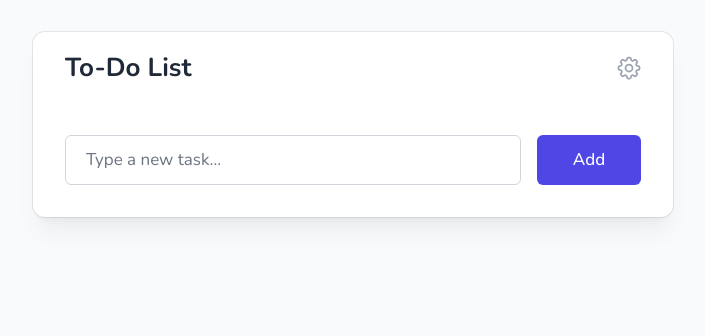
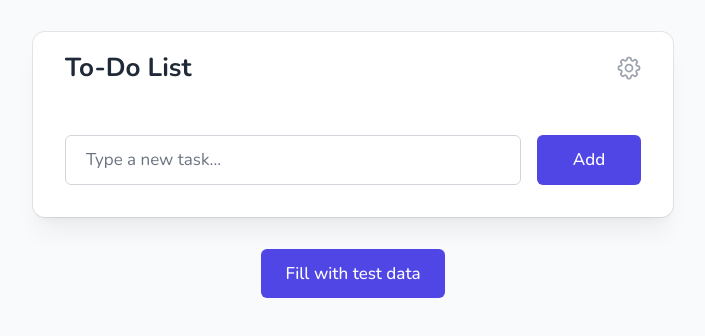
Before and after one commit to Dimox/vue-to-do-list, a Vue app: page / in a window 1280 px wide. Shown: the top 336 px of the page, without its empty margins (287-992 px from the left). Built offline with nearby package versions, Linux system fonts and the light colour scheme.

Commit message:
feat(ui): add 'Fill with test data' button

```diff
--- a/package.json
+++ b/package.json
@@ -1,6 +1,6 @@
 {
   "name": "vue-to-do-list",
-  "version": "3.4.0",
+  "version": "3.5.0",
   "type": "module",
   "homepage": "https://github.com/Dimox/vue-to-do-list",
   "author": "Dimox",
--- a/src/App.vue
+++ b/src/App.vue
@@ -1,5 +1,6 @@
 <template>
   <div class="app">
+    <div class="app__container">
       <header class="app__header">
         <h1 class="app__title">To-Do List</h1>
         <Tooltip :text="t('settings')">
@@ -26,6 +27,8 @@
       </main>
       <Dialog :open="isSettingsOpen" :component="Settings" type="flyout" @close="isSettingsOpen = false" />
     </div>
+    <Btn v-if="isFirstLaunch" class="app__test-data" @click="addTestData">{{ t('fillWithTestData') }}</Btn>
+  </div>
 </template>
 
 <script setup lang="ts">
@@ -40,9 +43,10 @@ import Settings from './components/Settings.vue'
 import ToDoItem from './components/ToDoItem.vue'
 import Tooltip from './components/Tooltip.vue'
 import { useToDo } from './composables/useToDo'
-import { t } from './i18n'
+import { t, lang } from './i18n'
+import { testData } from './i18n/messages'
 
-const { toDoItems, toDoOptions } = useToDo()
+const { toDoItems, updateToDoItems, toDoOptions, updateToDoOptions } = useToDo()
 const itemsEl = ref()
 const isDragging = ref(false)
 const isSettingsOpen = ref(false)
@@ -50,6 +54,7 @@ const isSettingsOpen = ref(false)
 const colorScheme = computed(() => toDoOptions.value.colorScheme)
 const appWidth = computed(() => toDoOptions.value.appWidth + 'px')
 const accentColor = computed(() => toDoOptions.value.accentColor)
+const isFirstLaunch = computed(() => toDoOptions.value.isFirstLaunch)
 
 const setCssVars = () => {
   const styles = {
@@ -96,10 +101,26 @@ useSortable(itemsEl, toDoItems, {
     })
   },
 })
+
+const addTestData = () => {
+  const items = testData[lang.value].map(item => ({
+    id: (Date.now() * Math.random()).toString(),
+    createdAt: new Date(),
+    text: item,
+    checked: false,
+    pinned: false,
+  }))
+  updateToDoItems(items)
+
+  const options = toDoOptions.value
+  options.isFirstLaunch = false
+  updateToDoOptions(options)
+}
 </script>
 
 <style lang="scss">
 .app {
+  &__container {
     --border-opacity: 0.1;
     --spread-shadow: 5%;
     --min-margin-inline: 2rem;
@@ -124,6 +145,7 @@ useSortable(itemsEl, toDoItems, {
 
     &:has(.add-to-do__textarea :focus) {
       --spread-shadow: 15%;
+    }
   }
 
   &__header {
@@ -250,5 +272,9 @@ useSortable(itemsEl, toDoItems, {
     background: var(--color-bg-primary);
     border-radius: 0 0 1.5rem 1.5rem;
   }
+
+  &__test-data {
+    margin-inline: auto;
+  }
 }
 </style>
--- a/src/components/AddToDo.vue
+++ b/src/components/AddToDo.vue
@@ -27,7 +27,7 @@ import { useToDo } from '@/composables/useToDo'
 import { t } from '@/i18n'
 import { makeSelectedTextBold } from '@/utils'
 
-const { addToDoItem } = useToDo()
+const { addToDoItem, toDoOptions, updateToDoOptions } = useToDo()
 const textarea = useTemplateRef('textarea')
 const toDoText = ref('')
 
@@ -41,6 +41,11 @@ const addToDo = () => {
     pinned: false,
   })
   toDoText.value = ''
+
+  const options = toDoOptions.value
+  options.isFirstLaunch = false
+  updateToDoOptions(options)
+
   // eslint-disable-next-line
   textarea.value?.resetHeight()
 }
--- a/src/composables/useToDoStorage.ts
+++ b/src/composables/useToDoStorage.ts
@@ -6,6 +6,7 @@ export const defaultOptions: ToDoOptions = {
   colorScheme: 'auto',
   appWidth: '640',
   accentColor: '#4f46e5',
+  isFirstLaunch: true,
 }
 
 export const useToDoStorage = () => {
--- a/src/i18n/index.ts
+++ b/src/i18n/index.ts
@@ -5,7 +5,7 @@ import { messages } from './messages'
 import { useToDoStorage } from '@/composables/useToDoStorage'
 
 const storage = useToDoStorage()
-const lang = computed(() => storage.value.options.lang)
+export const lang = computed(() => storage.value.options.lang)
 export const t = (key: keyof typeof messages) => messages[key][lang.value]
 export const tHtml = (key: keyof typeof messages) =>
   DOMPurify.sanitize(marked.parse(messages[key][lang.value]) as string)
--- a/src/i18n/messages.ts
+++ b/src/i18n/messages.ts
@@ -131,4 +131,29 @@ export const messages = {
     en: 'Restore defaults',
     ru: 'Сбросить настройки',
   },
+  fillWithTestData: {
+    en: 'Fill with test data',
+    ru: 'Заполнить тестовыми данными',
+  },
 }
+
+export const testData = {
+  en: [
+    '🛒 **Buy groceries** - Milk, eggs, and bread',
+    "📞 *Call Mom* - Remind her about the doctor's appointment",
+    '📚 [Read the documentation](https://www.markdownguide.org/basic-syntax/) - Learn Markdown syntax',
+    '🗓️ **Schedule a meeting** - Discuss Q1 goals with the team',
+    '📖 Start a new book - ***"The Great Gatsby"*** by F. Scott Fitzgerald',
+    '✈️ Plan a trip - Research flights to Paris for summer vacation',
+    '🎵 **Listen to music** - Create a playlist with your favorite songs',
+  ],
+  ru: [
+    '🛒 **Купить продукты** - Молоко, яйца и хлеб',
+    '📞 *Позвонить маме* - Напомнить про визит к врачу',
+    '📚 [Прочитать документацию](https://www.markdownguide.org/basic-syntax/) - Изучить синтаксис Markdown',
+    '🗓️ **Запланировать встречу** - Обсудить цели на первый квартал с командой',
+    '📖 Начать новую книгу - ***«Великий Гэтсби»*** Ф. Скотта Фицджеральда',
+    '✈️ Спланировать путешествие - Найти билеты в Париж на лето',
+    '🎵 **Послушать музыку** - Создать плейлист с любимыми треками',
+  ],
+}
--- a/src/types/index.ts
+++ b/src/types/index.ts
@@ -18,6 +18,7 @@ export interface ToDoOptions {
   colorScheme: ColorScheme
   appWidth: string
   accentColor: string
+  isFirstLaunch: boolean
 }
 
 export interface DropdownMenuItem {
```
Lines whose indentation alone changed are shown as unchanged.
